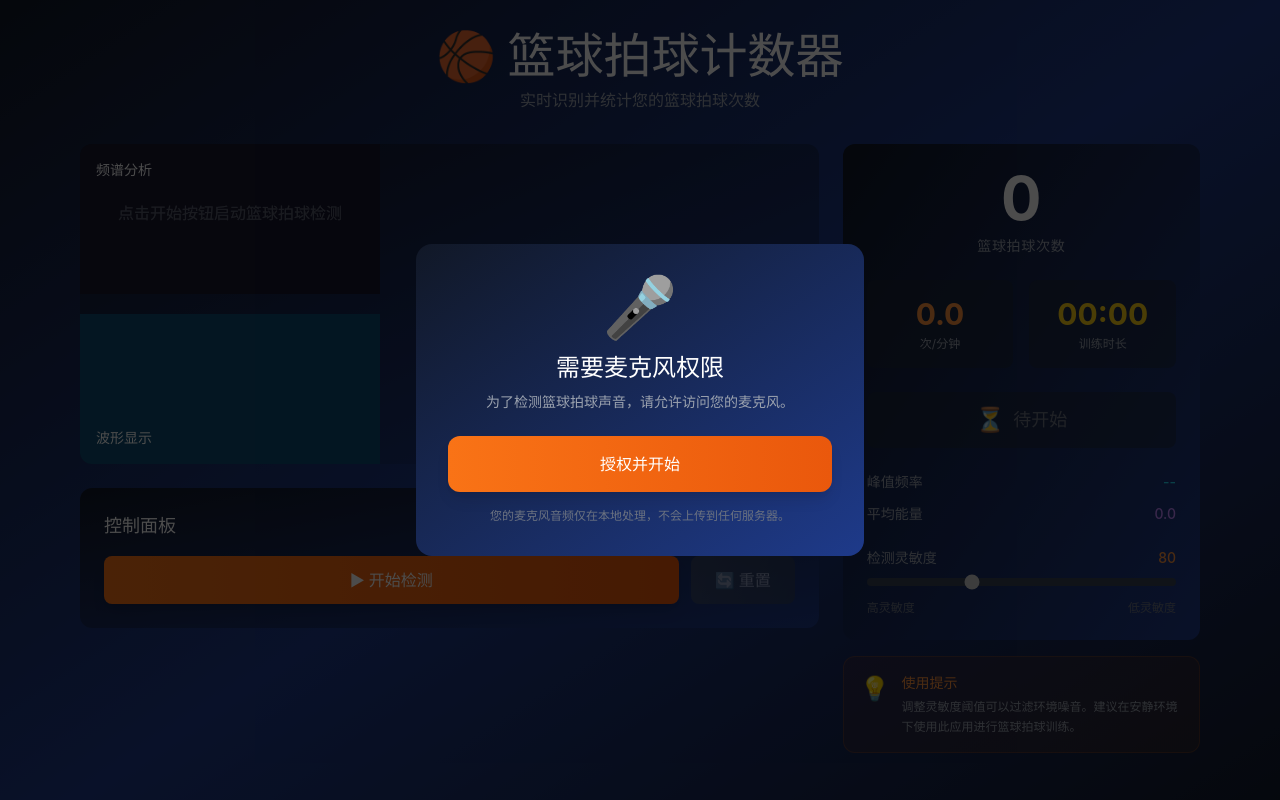
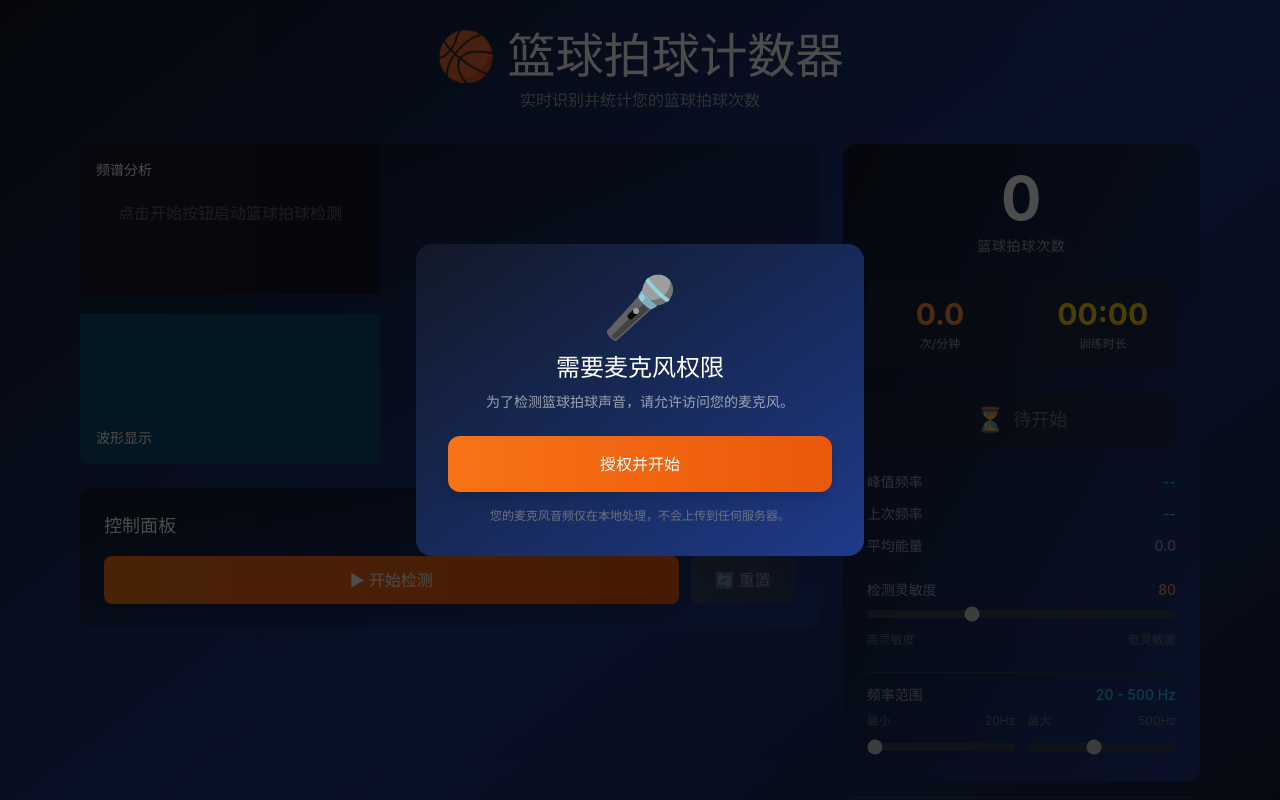
Before and after one commit to jasongwq/basketball-counter, a React (Vite) app: page / in a window 1280 px wide. Shown: the top 800 px of the page. Built offline with nearby package versions, Linux system fonts and the light colour scheme.

Commit message:
feat: add frequency detection and history tracking
- Record dominant frequency for each dribble
- Show frequency range filter (min/max Hz)
- Display frequency history for tuning sensitivity
- Add lastHitFrequency and frequencyHistory to detection results

```diff
--- a/src/App.tsx
+++ b/src/App.tsx
@@ -7,6 +7,8 @@ import { StatsPanel } from './components/StatsPanel';
 function App() {
   const [isStarted, setIsStarted] = useState(false);
   const [energyThreshold, setEnergyThreshold] = useState(80);
+  const [minFrequency, setMinFrequency] = useState(20);
+  const [maxFrequency, setMaxFrequency] = useState(500);
   const [showPermissionModal, setShowPermissionModal] = useState(true);
 
   const {
@@ -24,15 +26,22 @@ function App() {
     startDetection,
     stopDetection,
     resetStats,
-    setThreshold
+    setThreshold,
+    setFrequencyRange
   } = useHitDetection(getAudioData, isListening, {
     energyThreshold,
-    minHitInterval: 250
+    minHitInterval: 250,
+    minFrequency,
+    maxFrequency
   });
 
   useEffect(() => {
     setThreshold(energyThreshold);
   }, [energyThreshold, setThreshold]);
+
+  useEffect(() => {
+    setFrequencyRange(minFrequency, maxFrequency);
+  }, [minFrequency, maxFrequency, setFrequencyRange]);
 
   const handleStart = useCallback(async () => {
     await startListening();
@@ -62,6 +71,14 @@ function App() {
 
   const handleThresholdChange = useCallback((value: number) => {
     setEnergyThreshold(value);
+  }, []);
+
+  const handleMinFrequencyChange = useCallback((value: number) => {
+    setMinFrequency(value);
+  }, []);
+
+  const handleMaxFrequencyChange = useCallback((value: number) => {
+    setMaxFrequency(value);
   }, []);
 
   return (
@@ -139,6 +156,10 @@ function App() {
               isActive={isDetecting}
               energyThreshold={energyThreshold}
               onThresholdChange={handleThresholdChange}
+              minFrequency={minFrequency}
+              maxFrequency={maxFrequency}
+              onMinFrequencyChange={handleMinFrequencyChange}
+              onMaxFrequencyChange={handleMaxFrequencyChange}
             />
           </div>
         </div>
--- a/src/components/StatsPanel.tsx
+++ b/src/components/StatsPanel.tsx
@@ -6,13 +6,21 @@ interface StatsPanelProps {
   isActive: boolean;
   energyThreshold: number;
   onThresholdChange: (value: number) => void;
+  minFrequency?: number;
+  maxFrequency?: number;
+  onMinFrequencyChange?: (value: number) => void;
+  onMaxFrequencyChange?: (value: number) => void;
 }
 
 export const StatsPanel: React.FC<StatsPanelProps> = ({
   result,
   isActive,
   energyThreshold,
-  onThresholdChange
+  onThresholdChange,
+  minFrequency = 20,
+  maxFrequency = 500,
+  onMinFrequencyChange,
+  onMaxFrequencyChange
 }) => {
   const [animatedCount, setAnimatedCount] = useState(0);
 
@@ -89,12 +97,32 @@ export const StatsPanel: React.FC<StatsPanelProps> = ({
           </div>
 
           <div className="flex justify-between text-sm">
+            <span className="text-gray-400">上次频率</span>
+            <span className="text-green-400 font-medium">
+              {result.lastHitFrequency > 0 ? `${result.lastHitFrequency.toFixed(0)} Hz` : '--'}
+            </span>
+          </div>
+
+          <div className="flex justify-between text-sm">
             <span className="text-gray-400">平均能量</span>
             <span className="text-purple-400 font-medium">
               {result.averageEnergy.toFixed(1)}
             </span>
           </div>
         </div>
+
+        {result.frequencyHistory.length > 0 && (
+          <div className="bg-gray-800/30 rounded-lg p-3">
+            <div className="text-xs text-gray-400 mb-2">频率历史 (最近10次)</div>
+            <div className="flex flex-wrap gap-1">
+              {result.frequencyHistory.slice(-10).map((freq, index) => (
+                <span key={index} className="text-xs bg-blue-900/50 text-blue-300 px-2 py-1 rounded">
+                  {freq}Hz
+                </span>
+              ))}
+            </div>
+          </div>
+        )}
 
         <div className="space-y-2">
           <div className="flex justify-between items-center">
@@ -115,6 +143,47 @@ export const StatsPanel: React.FC<StatsPanelProps> = ({
             <span>低灵敏度</span>
           </div>
         </div>
+
+        {onMinFrequencyChange && onMaxFrequencyChange && (
+          <div className="space-y-2 pt-3 border-t border-gray-700">
+            <div className="flex justify-between items-center">
+              <label className="text-sm text-gray-400">频率范围</label>
+              <span className="text-sm text-cyan-400 font-medium">{minFrequency} - {maxFrequency} Hz</span>
+            </div>
+            <div className="grid grid-cols-2 gap-3">
+              <div>
+                <div className="flex justify-between text-xs text-gray-500 mb-1">
+                  <span>最小</span>
+                  <span>{minFrequency}Hz</span>
+                </div>
+                <input
+                  type="range"
+                  min="20"
+                  max="200"
+                  value={minFrequency}
+                  onChange={(e) => onMinFrequencyChange(Number(e.target.value))}
+                  className="w-full h-2 bg-gray-700 rounded-lg appearance-none cursor-pointer slider"
+                  disabled={!isActive}
+                />
+              </div>
+              <div>
+                <div className="flex justify-between text-xs text-gray-500 mb-1">
+                  <span>最大</span>
+                  <span>{maxFrequency}Hz</span>
+                </div>
+                <input
+                  type="range"
+                  min="100"
+                  max="1000"
+                  value={maxFrequency}
+                  onChange={(e) => onMaxFrequencyChange(Number(e.target.value))}
+                  className="w-full h-2 bg-gray-700 rounded-lg appearance-none cursor-pointer slider"
+                  disabled={!isActive}
+                />
+              </div>
+            </div>
+          </div>
+        )}
       </div>
 
       <div className="bg-gradient-to-br from-orange-900/20 to-yellow-900/20 rounded-xl p-4 border border-orange-500/20">
--- a/src/hooks/useHitDetection.ts
+++ b/src/hooks/useHitDetection.ts
@@ -8,12 +8,16 @@ export interface HitDetectionResult {
   lastHitTime: number | null;
   peakFrequency: number;
   averageEnergy: number;
+  lastHitFrequency: number;
+  frequencyHistory: number[];
 }
 
 export interface UseHitDetectionOptions {
   energyThreshold?: number;
   minHitInterval?: number;
   decayRate?: number;
+  minFrequency?: number;
+  maxFrequency?: number;
 }
 
 export interface UseHitDetectionReturn {
@@ -24,6 +28,7 @@ export interface UseHitDetectionReturn {
   stopDetection: () => void;
   resetStats: () => void;
   setThreshold: (value: number) => void;
+  setFrequencyRange: (min: number, max: number) => void;
   getAudioData: () => AudioAnalyzerData;
 }
 
@@ -35,7 +40,9 @@ export function useHitDetection(
   const {
     energyThreshold = 80,
     minHitInterval = 300,
-    decayRate = 0.95
+    decayRate = 0.95,
+    minFrequency = 20,
+    maxFrequency = 500
   } = options;
 
   const [result, setResult] = useState<HitDetectionResult>({
@@ -44,7 +51,9 @@ export function useHitDetection(
     duration: 0,
     lastHitTime: null,
     peakFrequency: 0,
-    averageEnergy: 0
+    averageEnergy: 0,
+    lastHitFrequency: 0,
+    frequencyHistory: []
   });
 
   const [currentEnergy, setCurrentEnergy] = useState(0);
@@ -57,9 +66,18 @@ export function useHitDetection(
   const energyHistoryRef = useRef<number[]>([]);
   const thresholdRef = useRef(energyThreshold);
   const peakFrequencyRef = useRef(0);
+  const lastHitFrequencyRef = useRef(0);
+  const frequencyHistoryRef = useRef<number[]>([]);
+  const minFrequencyRef = useRef(minFrequency);
+  const maxFrequencyRef = useRef(maxFrequency);
 
   const setThreshold = useCallback((value: number) => {
     thresholdRef.current = value;
+  }, []);
+
+  const setFrequencyRange = useCallback((min: number, max: number) => {
+    minFrequencyRef.current = min;
+    maxFrequencyRef.current = max;
   }, []);
 
   const resetStats = useCallback(() => {
@@ -69,13 +87,17 @@ export function useHitDetection(
       duration: 0,
       lastHitTime: null,
       peakFrequency: 0,
-      averageEnergy: 0
+      averageEnergy: 0,
+      lastHitFrequency: 0,
+      frequencyHistory: []
     });
     hitCountRef.current = 0;
     lastHitTimeRef.current = null;
     startTimeRef.current = null;
     energyHistoryRef.current = [];
     peakFrequencyRef.current = 0;
+    lastHitFrequencyRef.current = 0;
+    frequencyHistoryRef.current = [];
   }, []);
 
   const detectHits = useCallback(() => {
@@ -87,10 +109,10 @@ export function useHitDetection(
     setCurrentEnergy(energy);
 
     const currentTime = Date.now();
-    const frequency = calculateDominantFrequency(frequencyData);
+    const dominantFrequency = calculateDominantFrequency(frequencyData, minFrequencyRef.current, maxFrequencyRef.current);
 
-    if (frequency > peakFrequencyRef.current) {
-      peakFrequencyRef.current = frequency;
+    if (dominantFrequency > peakFrequencyRef.current) {
+      peakFrequencyRef.current = dominantFrequency;
     }
 
     energyHistoryRef.current.push(energy);
@@ -114,6 +136,11 @@ export function useHitDetection(
     if (isAboveThreshold && canDetectHit) {
       hitCountRef.current += 1;
       lastHitTimeRef.current = currentTime;
+      lastHitFrequencyRef.current = dominantFrequency;
+      frequencyHistoryRef.current.push(dominantFrequency);
+      if (frequencyHistoryRef.current.length > 50) {
+        frequencyHistoryRef.current.shift();
+      }
     }
 
     const hitsPerMinute = minutes > 0 ? hitCountRef.current / minutes : 0;
@@ -124,26 +151,32 @@ export function useHitDetection(
       duration,
       lastHitTime: lastHitTimeRef.current,
       peakFrequency: peakFrequencyRef.current,
-      averageEnergy: Math.round(averageEnergy * 10) / 10
+      averageEnergy: Math.round(averageEnergy * 10) / 10,
+      lastHitFrequency: lastHitFrequencyRef.current,
+      frequencyHistory: [...frequencyHistoryRef.current]
     });
 
     animationFrameRef.current = requestAnimationFrame(detectHits);
   }, [getAudioData, isListening, minHitInterval]);
 
-  function calculateDominantFrequency(frequencyData: Uint8Array): number {
-    let maxIndex = 0;
+  function calculateDominantFrequency(frequencyData: Uint8Array, minFreq: number, maxFreq: number): number {
+    const nyquist = 22050;
+    const binSize = nyquist / frequencyData.length;
+    const minIndex = Math.floor(minFreq / binSize);
+    const maxIndex = Math.min(Math.ceil(maxFreq / binSize), frequencyData.length - 1);
+
     let maxValue = 0;
+    let dominantIndex = 0;
 
-    for (let i = 0; i < frequencyData.length; i++) {
+    for (let i = minIndex; i <= maxIndex; i++) {
       if (frequencyData[i] > maxValue) {
         maxValue = frequencyData[i];
-        maxIndex = i;
+        dominantIndex = i;
       }
     }
 
-    const nyquist = 22050;
-    const frequency = (maxIndex * nyquist) / frequencyData.length;
-    return frequency;
+    const frequency = (dominantIndex * nyquist) / frequencyData.length;
+    return Math.round(frequency);
   }
 
   const startDetection = useCallback(() => {
@@ -185,6 +218,7 @@ export function useHitDetection(
     stopDetection,
     resetStats,
     setThreshold,
+    setFrequencyRange,
     getAudioData
   };
 }
```
